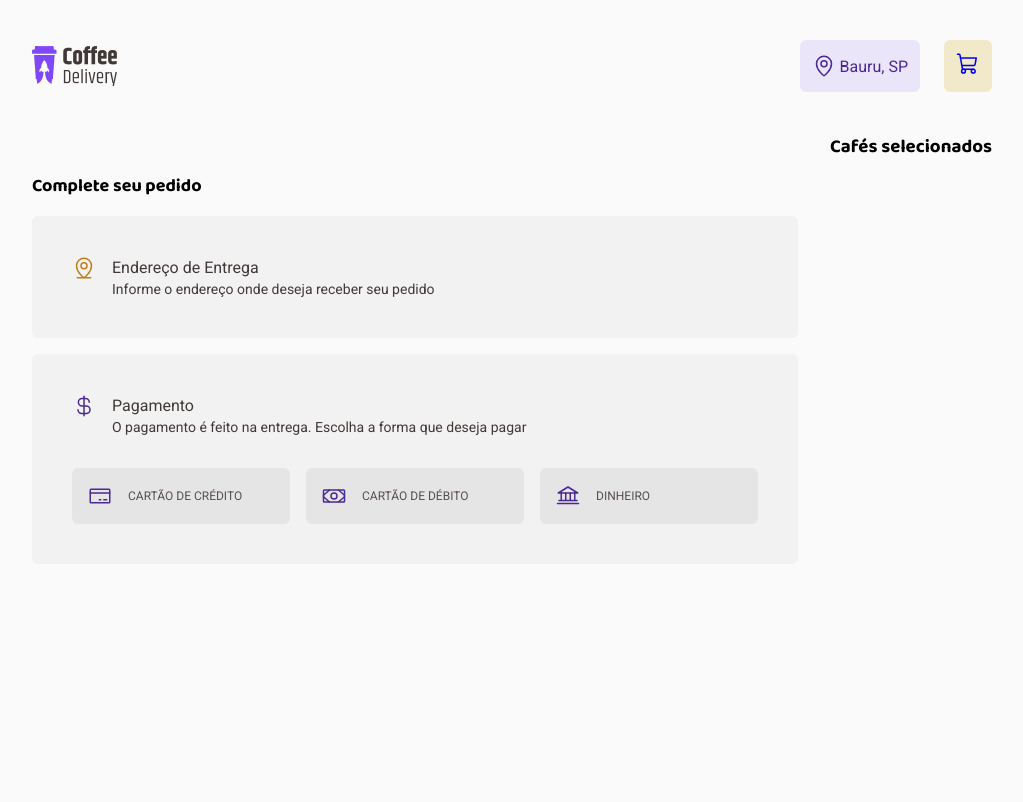
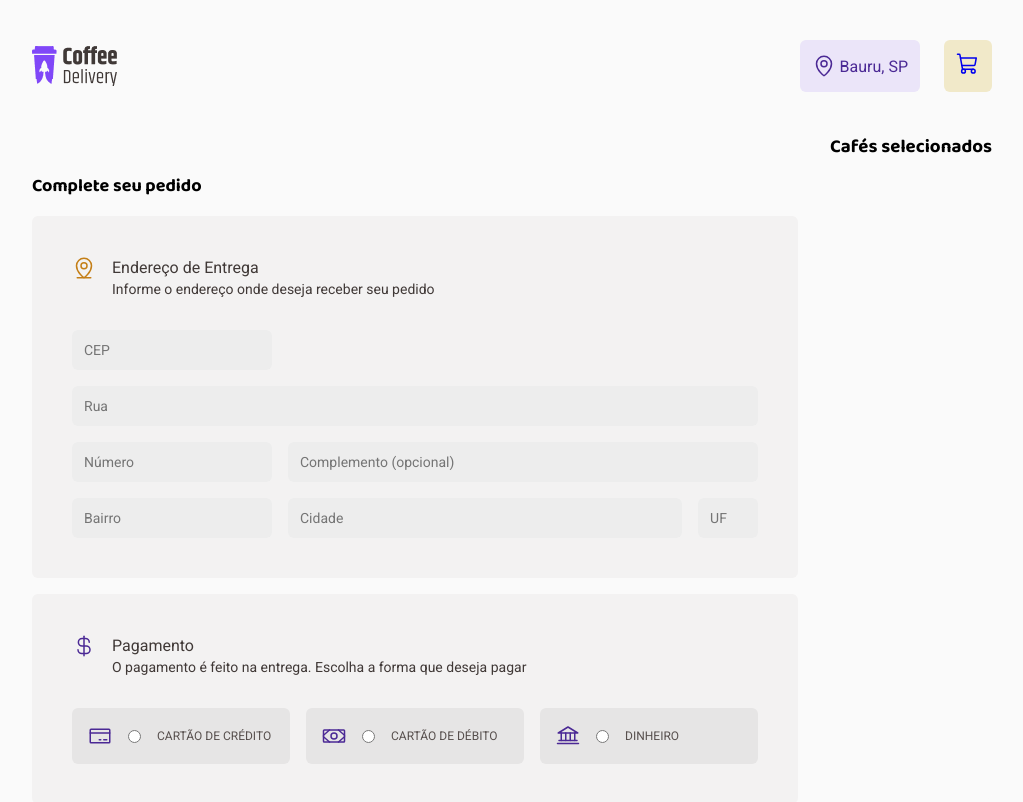
Before and after one commit to felipprodrigues/coffee-delivery-app, a React (Vite) app in the folder app/: page /checkout in a window 1280 px wide. Shown: the top 802 px of the page, without its empty margins (128-1151 px from the left). Built offline with nearby package versions, Linux system fonts and the light colour scheme.

Commit message:
add final form components and new CEP api

```diff
--- a/app/src/components/Cards/index.tsx
+++ b/app/src/components/Cards/index.tsx
@@ -23,7 +23,6 @@ import moccacino from "../../assets/moccacino.png";
 import macchiato from "../../assets/macchiato.png";
 import cafeComLeite from "../../assets/comLeite.png";
 import { v4 as uuidv4 } from "uuid";
-import { uuid } from "uuidv4";
 
 interface CardProps {
   id: string;
--- a/app/src/components/CheckoutCards/Form/index.tsx
+++ b/app/src/components/CheckoutCards/Form/index.tsx
@@ -1,3 +1,7 @@
+import { useEffect, useState } from "react";
+import axios from "axios";
+import { v4 as uuidv4 } from "uuid";
+
 import {
   Bank,
   CreditCard,
@@ -8,28 +12,60 @@ import {
 import { Card } from "../styles";
 import { CardBlock, CardPaymentMethod, PaymentButton } from "./styles";
 
-import { getCepApi } from "../../../hooks/useGetApi";
-
 interface PaymentProps {
+  id: string;
   icon: JSX.Element;
   label: string;
 }
 
 export function FormCard() {
+  const [dataCep, setDataCep] = useState("");
+  const [paymentType, setPaymentType] = useState("");
+
+  const singleId = Math.random(uuidv4() * 10000)
+    .toFixed(5)
+    .toString()
+    .split("")
+    .slice(2)
+    .join("");
+
   const paymentMethod: PaymentProps[] = [
     {
+      id: singleId,
       icon: <CreditCard size={24} />,
       label: "cartão de crédito",
     },
     {
+      id: singleId,
       icon: <Money size={24} />,
       label: "cartão de débito",
     },
     {
+      id: singleId,
       icon: <Bank size={24} />,
       label: "dinheiro",
     },
   ];
+
+  useEffect(() => {}, [dataCep]);
+  async function fetchApi(cep: string) {
+    const header = {
+      headers: {
+        Accept: "application/json",
+      },
+    };
+
+    const response = await axios.get(`http://cep.la/${cep}`, header);
+
+    setDataCep(() => response.data);
+    console.log(response.data);
+  }
+
+  function handlePayment(element: any) {
+    const findId = paymentMethod.filter((param) => param.id !== element.id);
+
+    console.log(findId, "aqui");
+  }
 
   return (
     <Card>
@@ -43,6 +79,72 @@ export function FormCard() {
             Informe o endereço onde deseja receber seu pedido
           </span>
         </div>
+
+        <form>
+          <input
+            type="text"
+            id="cep"
+            name="cep"
+            value={dataCep.cep}
+            placeholder="CEP"
+            required
+            onChange={({ target }) => fetchApi(target.value)}
+          />
+
+          <input
+            type="text"
+            id="cep"
+            name="cep"
+            value={dataCep.logradouro}
+            placeholder="Rua"
+            disabled
+          />
+
+          <div>
+            <input
+              type="text"
+              id="cep"
+              name="cep"
+              // value={dataCep.bairro}
+              placeholder="Número"
+              required
+            />
+            <input
+              type="text"
+              id="cep"
+              name="cep"
+              // value={dataCep.cidade}
+              placeholder="Complemento (opcional)"
+            />
+          </div>
+
+          <div>
+            <input
+              type="text"
+              id="cep"
+              name="cep"
+              value={dataCep.bairro}
+              placeholder="Bairro"
+              disabled
+            />
+            <input
+              type="text"
+              id="cep"
+              name="cep"
+              value={dataCep.cidade}
+              placeholder="Cidade"
+              disabled
+            />
+            <input
+              type="text"
+              id="cep"
+              name="cep"
+              value={dataCep.uf}
+              placeholder="UF"
+              disabled
+            />
+          </div>
+        </form>
       </CardBlock>
 
       <CardBlock>
@@ -57,8 +159,14 @@ export function FormCard() {
         <CardPaymentMethod>
           {paymentMethod.map((item) => {
             return (
-              <PaymentButton key={item.label}>
+              <PaymentButton>
                 {item.icon}
+                <input
+                  key={item.label}
+                  type="radio"
+                  onClick={() => handlePayment(item)}
+                  value={item.label}
+                />
                 <span>{item.label}</span>
               </PaymentButton>
             );
--- a/app/src/components/CheckoutCards/Form/styles.ts
+++ b/app/src/components/CheckoutCards/Form/styles.ts
@@ -31,6 +31,40 @@ export const CardBlock = styled.div`
       }
     }
   }
+
+  form {
+    padding: 2rem 0 0;
+    display: grid;
+
+    grid-gap: 1rem;
+
+    input {
+      border-radius: 6px;
+      border: none;
+      padding: 0.75rem;
+      background-color: ${(props) => props.theme["base-300"]};
+      color: ${(props) => props.theme["base-600"]};
+      font-size: ${(props) => props.theme["font-s"]};
+    }
+
+    input:first-of-type {
+      max-width: 200px;
+      width: 100%;
+    }
+
+    div {
+      display: grid;
+      grid-gap: 1rem;
+    }
+
+    div:first-of-type {
+      grid-template-columns: 200px auto;
+    }
+
+    div:last-of-type {
+      grid-template-columns: 200px auto 60px;
+    }
+  }
 `;
 
 export const CardPaymentMethod = styled.div`
@@ -40,7 +74,7 @@ export const CardPaymentMethod = styled.div`
   gap: 1rem;
 `;
 
-export const PaymentButton = styled.div`
+export const PaymentButton = styled.label`
   display: flex;
   align-items: center;
 
@@ -65,4 +99,14 @@ export const PaymentButton = styled.div`
   &:hover {
     filter: brightness(0.9);
   }
+
+  /* input {
+      display: none;
+    } */
+
+  /* input:checked {
+    outline: none !important;
+    border: 1px solid red;
+    box-shadow: 0 0 10px #719ece;
+  } */
 `;
--- a/app/vite.config.ts
+++ b/app/vite.config.ts
@@ -1,7 +1,7 @@
-import { defineConfig } from 'vite'
-import react from '@vitejs/plugin-react-swc'
+import { defineConfig } from "vite";
+import react from "@vitejs/plugin-react-swc";
 
 // https://vitejs.dev/config/
 export default defineConfig({
   plugins: [react()],
-})
+});
```
Also changed, not shown: app/src/hooks/useGetApi.ts (deleted, +0 -11 lines).
